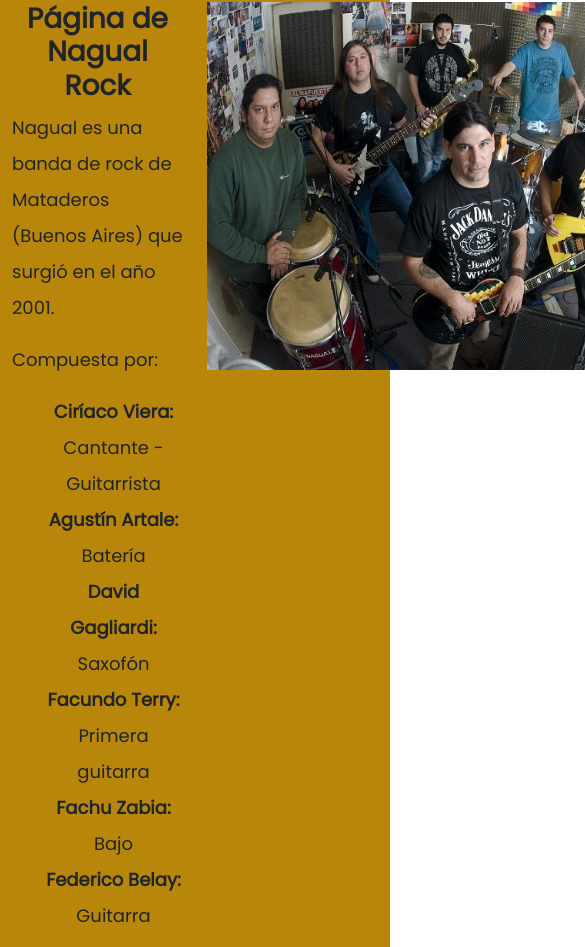
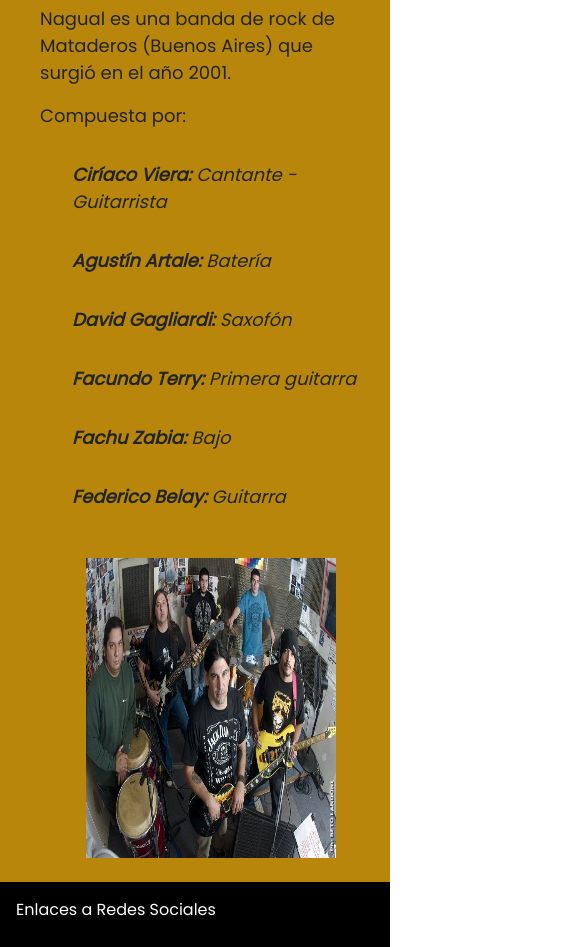
Before and after one commit to MatiasArce99/Nagual, a website: page index.html in a window 390 px wide. Shown: the part 210-1157 px from the top of the page, 585 px wide, since content can reach past the window. Drawn offline with Linux system fonts and the light colour scheme; some icons are missing.

Commit message:
actualizacion

```diff
--- a/index.html
+++ b/index.html
@@ -41,7 +41,7 @@
             </ul>
         </nav>
     </header>
-    <main class="cuerpo">
+    <!--<main class="cuerpo">
         <section>
             <div class="container text-center">
                 <div class="row">
@@ -64,8 +64,8 @@
                 </div>
               </div>
         </section>
-    </main>
-    <!--<main class="main">
+    </main>-->
+    <main class="cuerpo">
         <section class="inicio1">
             <div class="inicio1__izq" id="informacion">
                 <h1>Página de Nagual Rock</h1>
@@ -84,7 +84,7 @@
                 <img class="inicio1__integrantes" src="./pictures/Integrantes.jpg" alt="Integrantes" width="500" height="400">
             </div>
         </section>
-    </main>-->
+    </main>
     <footer class="footer">
         <p class="footer__parrafo">Enlaces a Redes Sociales</p>
         <div class="footer__redes" id="redes">
--- a/scss/partials/_cuerpo.scss
+++ b/scss/partials/_cuerpo.scss
@@ -3,32 +3,47 @@
     min-height: 100vh;
 }
 
-#caligrafia h1{
-    font-family: 'Poppins',sans-serif;
-    font-weight: bold;
-    padding-top: 2rem;
+.inicio1{
+    display: flex;
+    flex-direction: row;
+    padding: 1.5rem 1.5rem;
+
+    &__izq{
+        font-family: 'Poppins', sans-serif;
+        padding-left: 1rem;
+        width: 50%;
+        font-size: 18px;
+        line-height: 1.5;
+    }
+
+    &__der{
+        padding-left: 2rem;
+        width: 50%;
+        display: flex;
+        flex-direction: row;
+        justify-content: center;
+    }
 }
 
-#caligrafia p{
-    font-family: 'Poppins', sans-serif;
-    font-size: 18px;
-    text-align: left;
-    line-height: 2;
+.inicio1__integrantes{
+    margin: 0 auto;
 }
 
-#caligrafia span{
+#informacion h1{
+    text-align: center;
+    font-family: 'Poppins', sans-serif;
     font-weight: bold;
 }
 
-#caligrafia ol li{
-    font-family: 'Poppins', sans-serif;
-    font-size: 18px;
+#informacion ol li {
+    text-align: left;
+    justify-content: left;
     list-style: none;
-    text-align: center;
-    justify-content: left;
-    line-height: 2;
+    padding-bottom: 1rem;
+    padding-top: 1rem;
+    font-style: italic;
 }
 
-#foto-integrantes img{
-    padding-top: 2rem;
+#informacion span {
+    font-weight: bold;
 }
--- a/scss/partials/_header.scss
+++ b/scss/partials/_header.scss
@@ -12,8 +12,8 @@
 
     &__ul{
         font-family: 'Poppins', sans-serif;
-        background-color: $colorHeaderUl;
-        color: black;
+        background-color: $colorHeader;
+        /*color: $colorHeader;*/
         list-style: none;
         display: flex;
         flex-direction: row;
--- a/scss/partials/_mediasQuerys.scss
+++ b/scss/partials/_mediasQuerys.scss
@@ -1,17 +1,52 @@
-@media screen and (min-width: 576px){
+@media screen and (max-width: 599px){
     .nav{
         display: none;
-        background-color: rgb(59, 6, 6);
+        background-color: $colorFooter;
         position: fixed;
         top: 0;
         left: 0;
         z-index: 1000000;
-        width: 30%;
+        width: 50%;
         height: 100vh;
         gap: 1rem;
+    }
 
-        .nav:target{
-            display: block;
+    .nav:target{
+        display: block;
+    }
+
+    .header__ul{
+        flex-direction: column;
+        gap: 1rem;
+    }
+
+    .header__icono{
+        display: block;
+    }
+
+    .main{
+        min-height: 100vh;
+    }
+
+    .itemOculto{
+        display: block;
+    }
+
+    .inicio1{
+        flex-direction: column;
+
+        &__izq{
+            width: 100%;
+        }
+
+        &__der{
+            width: 100%;
+            padding-top: 1rem;
+        }
+
+        &__integrantes{
+            width: 250px;
+            height: 300px;
         }
     }
 }
--- a/scss/partials/_variables.scss
+++ b/scss/partials/_variables.scss
@@ -1,6 +1,6 @@
 $colorHeader: black;
 $colorLetraHeader: white;
-$colorHeaderUl: darkgoldenrod;
+/*$colorHeaderUl: darkgoldenrod;*/
 $colorCuerpo: darkgoldenrod;
 $colorFooter: black;
 $colorLetraFooter: white;
```
Also changed, not shown: css/main.css.
